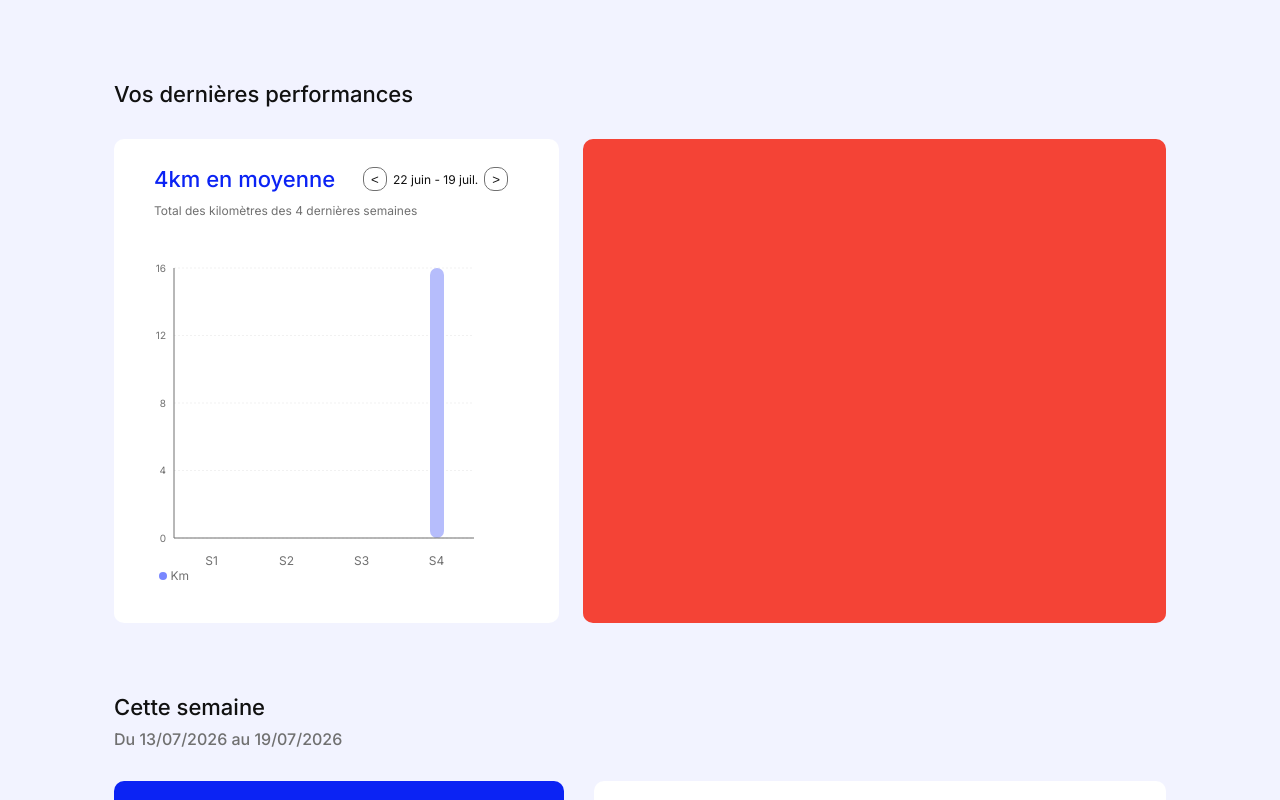
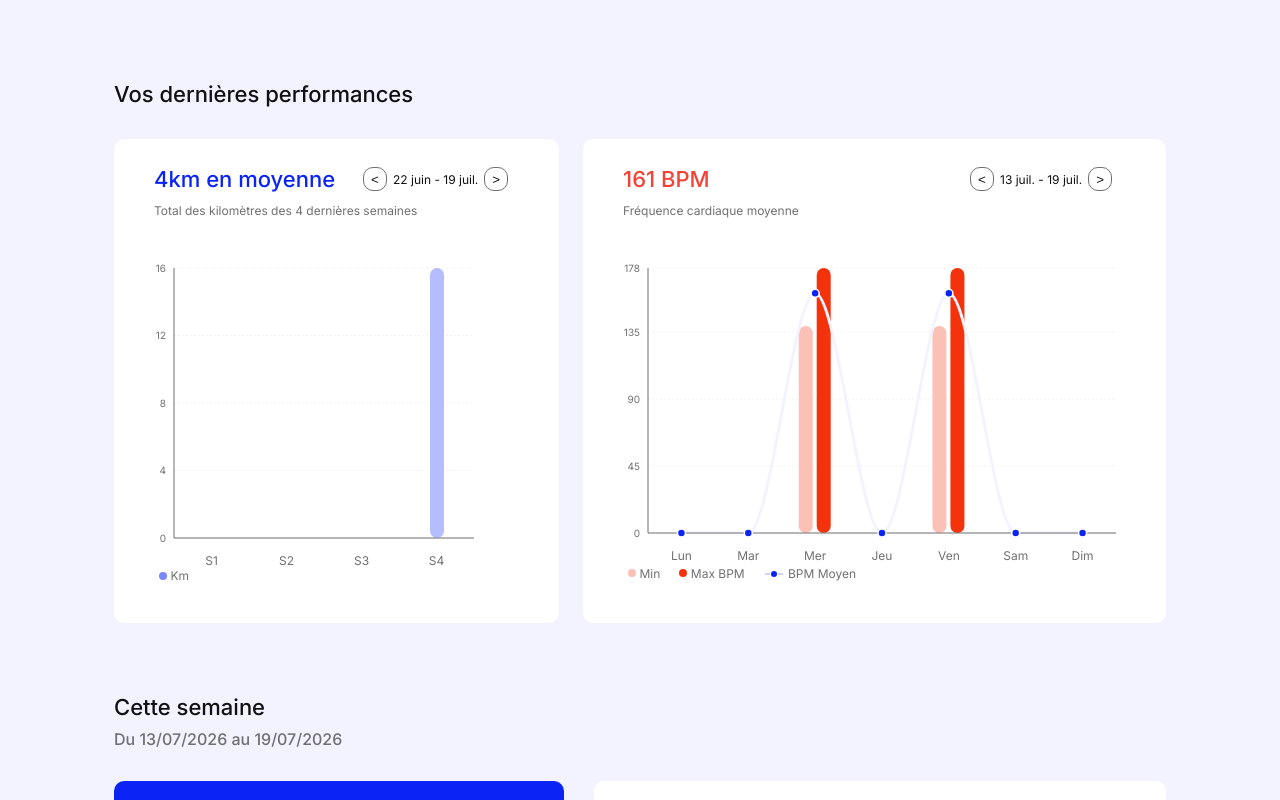
Before and after one commit to jakun9999/sportsee, a React app in the folder frontend/: page /dashboard in a window 1280 px wide. Shown: the part 400-1200 px from the top of the page. Built offline with nearby package versions, Linux system fonts and the light colour scheme; the HTML template or start-up script is replaced by a standard one.

Commit message:
✨ BPM rechart added.

```diff
--- a/frontend/src/components/WeekBpmGraph/index.jsx
+++ b/frontend/src/components/WeekBpmGraph/index.jsx
@@ -1,7 +1,248 @@
 import styles from "./style.module.css";
+import React, { useState, useMemo } from "react";
+import {
+  BarChart,
+  Bar,
+  Line,
+  XAxis,
+  YAxis,
+  CartesianGrid,
+  ResponsiveContainer,
+} from "recharts";
 
-function WeekBpmGraph() {
-  return <div className={styles.testClass}>Hello</div>;
+function WeekBpmGraph({ activities = [] }) {
+  const [endDate, setEndDate] = useState(() => {
+    const today = new Date();
+    const dayOfWeek = today.getDay();
+    const daysUntilSunday = dayOfWeek === 0 ? 0 : 7 - dayOfWeek;
+
+    const sunday = new Date(today);
+    sunday.setDate(today.getDate() + daysUntilSunday);
+    sunday.setHours(23, 59, 59, 999);
+    return sunday;
+  });
+
+  const [isHovered, setIsHovered] = useState(false);
+
+  const { currentPeriodActivities, periodLabel, totalAverageBpm } =
+    useMemo(() => {
+      // On calcule le lundi de départ
+      const startOfPeriod = new Date(endDate);
+      startOfPeriod.setDate(endDate.getDate() - 6);
+      startOfPeriod.setHours(0, 0, 0, 0);
+
+      // On extrait les timestamps numériques pour des comparaisons infaillibles
+      const startTime = startOfPeriod.getTime();
+      const endTime = endDate.getTime();
+
+      const options = { day: "numeric", month: "short" };
+      const label = `${startOfPeriod.toLocaleDateString("fr-FR", options)} - ${endDate.toLocaleDateString("fr-FR", options)}`;
+
+      // Pour éviter les mutations en chaîne, on se base sur des offsets de jours purs
+      const days = [
+        { name: "Lun", minBpm: 0, maxBpm: 0, averageBpm: 0, offset: 0 },
+        { name: "Mar", minBpm: 0, maxBpm: 0, averageBpm: 0, offset: 1 },
+        { name: "Mer", minBpm: 0, maxBpm: 0, averageBpm: 0, offset: 2 },
+        { name: "Jeu", minBpm: 0, maxBpm: 0, averageBpm: 0, offset: 3 },
+        { name: "Ven", minBpm: 0, maxBpm: 0, averageBpm: 0, offset: 4 },
+        { name: "Sam", minBpm: 0, maxBpm: 0, averageBpm: 0, offset: 5 },
+        { name: "Dim", minBpm: 0, maxBpm: 0, averageBpm: 0, offset: 6 },
+      ].map((d) => {
+        // On crée une date fraîche pour chaque jour sans toucher à startOfPeriod
+        const currentDay = new Date(startOfPeriod);
+        currentDay.setDate(startOfPeriod.getDate() + d.offset);
+        return {
+          ...d,
+          dayTimestamp: currentDay.setHours(0, 0, 0, 0),
+        };
+      });
+
+      let totalBpm = [];
+
+      activities.forEach((activity) => {
+        const activityTime = new Date(activity.date).setHours(0, 0, 0, 0);
+
+        // Comparaison de nombre à nombre (timestamp)
+        if (activityTime >= startTime && activityTime <= endTime) {
+          if (activity.heartRate?.average) {
+            totalBpm.push(activity.heartRate.average);
+          }
+
+          for (let i = 6; i >= 0; i--) {
+            if (activityTime === days[i].dayTimestamp) {
+              days[i].minBpm = activity.heartRate?.min || 0;
+              days[i].maxBpm = activity.heartRate?.max || 0;
+              days[i].averageBpm = activity.heartRate?.average || 0;
+              break;
+            }
+          }
+        }
+      });
+
+      const formatedDaysData = days.map((d) => ({
+        name: d.name,
+        minBpm: d.minBpm,
+        maxBpm: d.maxBpm,
+        averageBpm: d.averageBpm,
+      }));
+
+      const average =
+        totalBpm.length > 0
+          ? Math.round(
+              totalBpm.reduce((sum, current) => sum + current, 0) /
+                totalBpm.length,
+            )
+          : 0; // Sécurité si pas de données pour éviter un NaN
+
+      return {
+        currentPeriodActivities: formatedDaysData,
+        periodLabel: label,
+        totalAverageBpm: average,
+      };
+    }, [endDate, activities]);
+
+  const handleNext = () => {
+    setEndDate((prev) => {
+      const newDate = new Date(prev);
+      newDate.setDate(prev.getDate() + 7);
+      return newDate;
+    });
+  };
+
+  const handlePrevious = () => {
+    setEndDate((prev) => {
+      const newDate = new Date(prev);
+      newDate.setDate(prev.getDate() - 7);
+      return newDate;
+    });
+  };
+
+  return (
+    <div className={styles.weekBpmGraph}>
+      <div className={styles.header}>
+        <p className={`heading-4 ${styles.average}`}>{totalAverageBpm} BPM</p>
+        <div className={styles.selector}>
+          <button
+            onClick={handlePrevious}
+            className="btn-small btn-small-white"
+          >{`<`}</button>
+          <span className={`body-small ${styles.period}`}>{periodLabel}</span>
+          <button
+            onClick={handleNext}
+            className="btn-small btn-small-white"
+          >{`>`}</button>
+        </div>
+      </div>
+      <p className={`body-small ${styles.grayStrong}`}>
+        Fréquence cardiaque moyenne
+      </p>
+      <div className={styles.chart}>
+        <ResponsiveContainer width="100%" height="100%">
+          <BarChart
+            data={currentPeriodActivities}
+            margin={{ top: 10, right: 10, left: -35, bottom: 0 }}
+            onMouseEnter={() => setIsHovered(true)}
+            onMouseLeave={() => setIsHovered(false)}
+          >
+            <CartesianGrid
+              stroke="#F1F1F1"
+              strokeDasharray="2 2"
+              vertical={false}
+            />
+            <XAxis
+              dataKey="name"
+              axisLine={{ stroke: "var(--color-gray-medium)" }}
+              tickLine={false}
+              tick={{ fill: "#707070", fontSize: 12 }}
+              dy={10}
+            />
+            <YAxis
+              type="number"
+              domain={[0, "maxBpm + 100"]}
+              axisLine={{ stroke: "var(--color-gray-medium)" }}
+              tickLine={false}
+              tick={{ fill: "#707070", fontSize: 10 }}
+            />
+            <Bar
+              dataKey="minBpm"
+              fill="#FCC1B6"
+              radius={[10, 10, 10, 10]}
+              barSize={14}
+            />
+            <Line
+              type="monotone"
+              dataKey="averageBpm"
+              strokeWidth={3}
+              stroke={
+                isHovered
+                  ? "var(--color-blue-strong)"
+                  : "var(--color-bg-primary)"
+              }
+              dot={{
+                r: 4,
+                fill: "var(--color-blue-strong)",
+                stroke: "#FFF",
+                strokeWidth: 1.5,
+              }}
+              animationDuration={300}
+              animationEasing="ease-in-out"
+            />
+            <Bar
+              dataKey="maxBpm"
+              fill="#F4320B"
+              radius={[10, 10, 10, 10]}
+              barSize={14}
+            />
+          </BarChart>
+        </ResponsiveContainer>
+        <div className={styles.info}>
+          <div className={styles.bpm}>
+            <span
+              style={{
+                width: "8px",
+                height: "8px",
+                borderRadius: "50%",
+                backgroundColor: "#FCC1B6",
+              }}
+            ></span>
+            <span className="body-small">Min</span>
+          </div>
+          <div className={styles.bpm}>
+            <span
+              style={{
+                width: "8px",
+                height: "8px",
+                borderRadius: "50%",
+                backgroundColor: "#F4320B",
+              }}
+            ></span>
+            <span className="body-small">Max BPM</span>
+          </div>
+          <div>
+            <div className={styles.bpm}>
+              <div className={styles.averageBpm}>
+                <span className={styles.averageBpmDot}>-</span>
+                <span
+                  style={{
+                    width: "6px",
+                    height: "6px",
+                    borderRadius: "50%",
+                    backgroundColor: "#0B23F4",
+                    border: "1px",
+                    borderColor: "var(--color-white)",
+                    marginTop: "1.5px",
+                  }}
+                ></span>
+                <span className={styles.averageBpmDot}>-</span>
+              </div>
+
+              <span className="body-small">BPM Moyen</span>
+            </div>
+          </div>
+        </div>
+      </div>
+    </div>
+  );
 }
 
 export default WeekBpmGraph;
--- a/frontend/src/components/WeekBpmGraph/style.module.css
+++ b/frontend/src/components/WeekBpmGraph/style.module.css
@@ -1,3 +1,74 @@
-.testClass {
-  color: red;
+.weekBpmGraph {
+  width: 583px;
+  height: 484px;
+  background: var(--color-white);
+  border-radius: 10px;
+  padding-top: 16px;
+  padding-left: 40px;
+  padding-right: 40px;
 }
+
+.header {
+  display: flex;
+  flex-direction: row;
+  justify-content: space-between;
+  align-items: center;
+  height: 48px;
+}
+
+.average {
+  color: var(--color-red-strong);
+}
+
+.selector {
+  display: flex;
+  flex-direction: row;
+  gap: 6px;
+  align-items: center;
+  min-width: 156px;
+}
+.period {
+  color: var(--color-black);
+}
+
+.grayStrong {
+  color: var(--color-gray-strong);
+}
+
+.chart {
+  display: flex;
+  flex-direction: column;
+  align-items: start;
+  margin-top: 40px;
+  width: 503px;
+  height: calc(307px + 18px);
+}
+
+.info {
+  display: flex;
+  flex-direction: row;
+  align-items: center;
+  justify-content: start;
+  gap: 19px;
+  margin-left: 5px;
+}
+
+.averageBpm {
+  display: flex;
+  flex-direction: row;
+  align-items: center;
+  justify-content: start;
+}
+
+.bpm {
+  display: flex;
+  flex-direction: row;
+  align-items: center;
+  justify-content: start;
+  gap: 3.5px;
+  color: var(--color-gray-strong);
+}
+
+.averageBpmDot {
+  color: #b6bdfc;
+}
--- a/frontend/src/components/WeekDistanceGraph/index.jsx
+++ b/frontend/src/components/WeekDistanceGraph/index.jsx
@@ -12,11 +12,8 @@ import {
 } from "recharts";
 
 const CustomTooltip = ({ active, payload }) => {
-  // active est vrai si la souris survole une barre
-  // payload contient les données de la barre survolée
   if (active && payload && payload.length) {
-    const data = payload[0].payload; // Accède à l'objet complet ({ name, km, period })
-
+    const data = payload[0].payload;
     return (
       <div className={styles.tooltip}>
         <p className="body-small">{data.period}</p>
@@ -24,14 +21,10 @@ const CustomTooltip = ({ active, payload }) => {
       </div>
     );
   }
-
   return null;
 };
 
 function WeekDistanceGraph({ activities = [] }) {
-  // By default the end date the sunday of current week
-  // at 23:59:59:999 so that we display full weeks in
-  // the graphics.
   const [endDate, setEndDate] = useState(() => {
     const today = new Date();
     const dayOfWeek = today.getDay();
@@ -46,56 +39,57 @@ function WeekDistanceGraph({ activities = [] }) {
   const [isHovered, setIsHovered] = useState(false);
 
   const { currentPeriodActivities, periodLabel, averageKm } = useMemo(() => {
-    const startDate = new Date(endDate);
-    startDate.setDate(endDate.getDate() - 27);
+    // 1. Définir proprement le lundi de départ sans casser la référence
+    const startOfPeriod = new Date(endDate);
+    startOfPeriod.setDate(endDate.getDate() - 27);
+    startOfPeriod.setHours(0, 0, 0, 0);
 
-    // Formating date for the header information
+    const startTime = startOfPeriod.getTime();
+    const endTime = endDate.getTime();
+
     const options = { day: "numeric", month: "short" };
-    const label = `${startDate.toLocaleDateString("fr-FR", options)} - ${endDate.toLocaleDateString("fr-FR", options)}`;
+    const label = `${startOfPeriod.toLocaleDateString("fr-FR", options)} - ${endDate.toLocaleDateString("fr-FR", options)}`;
 
+    // 2. Création des semaines avec des copies fraîches pour éviter les mutations en chaîne
     const weeks = [
-      {
-        name: "S1",
-        km: 0,
-        start: new Date(startDate),
-        end: new Date(startDate).setDate(startDate.getDate() + 6),
-        label: "",
-      },
-      {
-        name: "S2",
-        km: 0,
-        start: new Date(startDate).setDate(startDate.getDate() + 7),
-        end: new Date(startDate).setDate(startDate.getDate() + (7 + 6)),
-        label: "",
-      },
-      {
-        name: "S3",
-        km: 0,
-        start: new Date(startDate).setDate(startDate.getDate() + 14),
-        end: new Date(startDate).setDate(startDate.getDate() + (14 + 6)),
-        label: "",
-      },
-      {
-        name: "S4",
-        km: 0,
-        start: new Date(startDate).setDate(startDate.getDate() + 21),
-        end: new Date(startDate).setDate(startDate.getDate() + (21 + 6)),
-        label: "",
-      },
-    ];
-    weeks.forEach((w) => (w.start = new Date(w.start)));
-    weeks.forEach((w) => (w.end = new Date(w.end)));
+      { name: "S1", km: 0, dayOffset: 0 },
+      { name: "S2", km: 0, dayOffset: 7 },
+      { name: "S3", km: 0, dayOffset: 14 },
+      { name: "S4", km: 0, dayOffset: 21 },
+    ].map((w) => {
+      const weekStart = new Date(startOfPeriod);
+      weekStart.setDate(startOfPeriod.getDate() + w.dayOffset);
+      weekStart.setHours(0, 0, 0, 0);
+
+      const weekEnd = new Date(weekStart);
+      weekEnd.setDate(weekStart.getDate() + 6);
+      weekEnd.setHours(23, 59, 59, 999);
+
+      return {
+        name: w.name,
+        km: w.km,
+        startTime: weekStart.getTime(),
+        endTime: weekEnd.getTime(),
+        // On garde les objets Date d'origine uniquement pour le formater dans le tooltip
+        displayStart: weekStart,
+        displayEnd: weekEnd,
+      };
+    });
+
     let totalKm = 0;
 
-    // Retrieving km total and by week
+    // 3. Boucle de tri sur les activités avec des comparaisons de nombres (timestamps)
     activities.forEach((activity) => {
-      const activityDate = new Date(activity.date);
+      const activityTime = new Date(activity.date).getTime();
 
-      if (activityDate >= startDate && activityDate <= endDate) {
+      if (activityTime >= startTime && activityTime <= endTime) {
         totalKm += activity.distance || 0;
 
         for (let i = 3; i >= 0; i--) {
-          if (activityDate >= weeks[i].start) {
+          if (
+            activityTime >= weeks[i].startTime &&
+            activityTime <= weeks[i].endTime
+          ) {
             weeks[i].km += activity.distance || 0;
             break;
           }
@@ -103,11 +97,10 @@ function WeekDistanceGraph({ activities = [] }) {
       }
     });
 
-    // Rounding km data
     const formatedWeeksData = weeks.map((w) => ({
       name: w.name,
       km: w.km.toFixed(1),
-      period: `${formatTooltipDate(w.start)} au ${formatTooltipDate(w.end)}`,
+      period: `${formatTooltipDate(w.displayStart)} au ${formatTooltipDate(w.displayEnd)}`,
     }));
 
     const average = Math.round(totalKm / 4);
@@ -117,9 +110,8 @@ function WeekDistanceGraph({ activities = [] }) {
       periodLabel: label,
       averageKm: average,
     };
-  }, [endDate]);
+  }, [endDate, activities]);
 
-  // Navigation (< and >) management (7 days by 7 days)
   const handleNext = () => {
     setEndDate((prev) => {
       const newDate = new Date(prev);
@@ -172,13 +164,13 @@ function WeekDistanceGraph({ activities = [] }) {
             />
             <XAxis
               dataKey="name"
-              axisLine={{ stroke: "var(--color-gray-medium" }}
+              axisLine={{ stroke: "var(--color-gray-medium)" }}
               tickLine={false}
               tick={{ fill: "#707070", fontSize: 12 }}
               dy={10}
             />
             <YAxis
-              axisLine={{ stroke: "var(--color-gray-medium" }}
+              axisLine={{ stroke: "var(--color-gray-medium)" }}
               tickLine={false}
               tick={{ fill: "#707070", fontSize: 10 }}
               domain={[0, "auto"]}
@@ -188,7 +180,7 @@ function WeekDistanceGraph({ activities = [] }) {
               dataKey="km"
               fill={
                 isHovered
-                  ? "var(--color-blue-strong"
+                  ? "var(--color-blue-strong)"
                   : "var(--color-blue-light)"
               }
               radius={[10, 10, 10, 10]}
--- a/frontend/src/pages/Dashboard/index.jsx
+++ b/frontend/src/pages/Dashboard/index.jsx
@@ -4,6 +4,7 @@ import { useFetchUser } from "../../hooks/useFetchUser";
 import Header from "../../components/Header";
 import LongProfile from "../../components/LongProfile";
 import WeekDistanceGraph from "../../components/WeekDistanceGraph";
+import WeekBpmGraph from "../../components/WeekBpmGraph";
 import { getWeekRange } from "../../utils/date";
 import {
   getCurrentWeekDistance,
@@ -40,7 +41,7 @@ function Dashboard() {
         <h2 className={`heading-4`}>Vos dernières performances</h2>
         <div className={styles.perfGraphContainer}>
           <WeekDistanceGraph activities={activities} />
-          <div className={styles.lastBpm}></div>
+          <WeekBpmGraph activities={activities} />
         </div>
       </div>
       <div className={styles.sectionWeekPerf}>
--- a/frontend/src/services/mockData.js
+++ b/frontend/src/services/mockData.js
@@ -1097,4 +1097,59 @@ export const USER_ACTIVITY = [
     },
     caloriesBurned: 590,
   },
+  {
+    date: "2026-07-20",
+    distance: 7.5,
+    duration: 45,
+    heartRate: {
+      min: 139,
+      max: 178,
+      average: 161,
+    },
+    caloriesBurned: 590,
+  },
+  {
+    date: "2026-07-21",
+    distance: 7.5,
+    duration: 45,
+    heartRate: {
+      min: 65,
+      max: 155,
+      average: 120,
+    },
+    caloriesBurned: 590,
+  },
+  {
+    date: "2026-07-22",
+    distance: 7.5,
+    duration: 45,
+    heartRate: {
+      min: 139,
+      max: 178,
+      average: 161,
+    },
+    caloriesBurned: 590,
+  },
+  {
+    date: "2026-07-23",
+    distance: 7.5,
+    duration: 45,
+    heartRate: {
+      min: 55,
+      max: 196,
+      average: 130,
+    },
+    caloriesBurned: 590,
+  },
+  {
+    date: "2026-07-25",
+    distance: 7.5,
+    duration: 45,
+    heartRate: {
+      min: 70,
+      max: 178,
+      average: 160,
+    },
+    caloriesBurned: 590,
+  },
 ];
```
